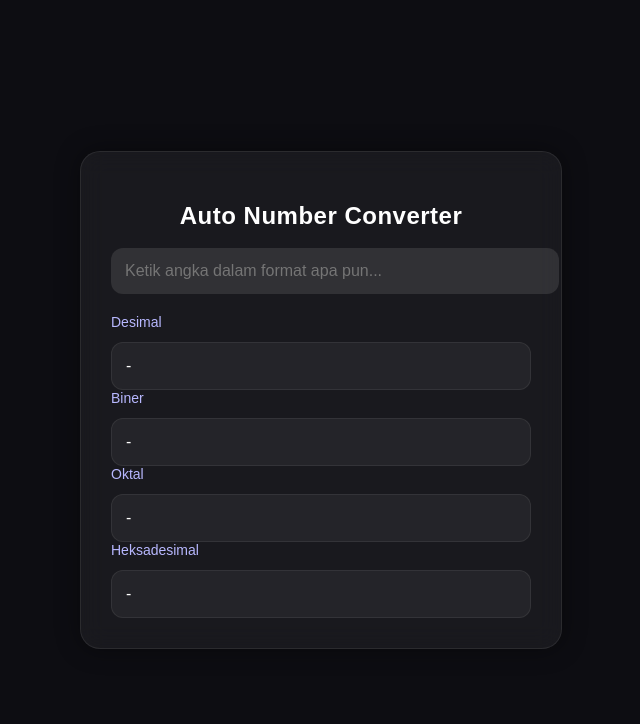
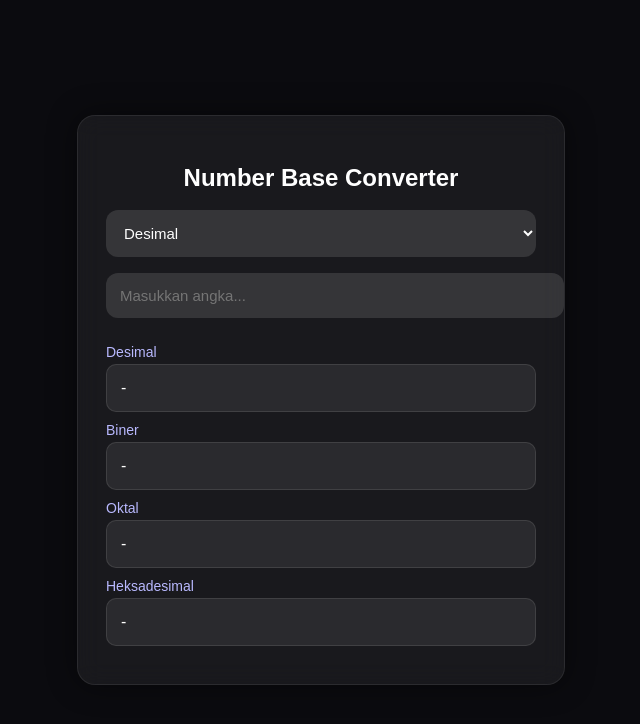
Before and after one commit to ryukazama-online/Converter, a plain HTML site: page index.html in a window 1280 px wide. Shown: the whole page, without its empty margins (319-959 px from the left). Drawn offline with Linux system fonts and the light colour scheme.

Commit message:
Update index.html

```diff
--- a/index.html
+++ b/index.html
@@ -3,124 +3,127 @@
 <head>
 <meta charset="UTF-8">
 <meta name="viewport" content="width=device-width, initial-scale=1.0">
-<title>Auto Number Converter</title>
+<title>Number Base Converter</title>
 
 <style>
     body {
         margin: 0;
-        padding: 0;
         font-family: "Poppins", sans-serif;
-        background: #0d0d12;
-        color: #fff;
+        background: #0b0b0f;
+        height: 100vh;
         display: flex;
         justify-content: center;
         align-items: center;
-        height: 100vh;
+        color: #fff;
     }
 
-    .box {
-        width: 420px;
-        padding: 30px;
-        border-radius: 20px;
-        background: rgba(255, 255, 255, 0.05);
-        border: 1px solid rgba(255, 255, 255, 0.08);
+    .container {
+        width: 430px;
+        padding: 28px;
+        border-radius: 18px;
+        background: rgba(255,255,255,0.06);
+        border: 1px solid rgba(255,255,255,0.08);
         backdrop-filter: blur(12px);
-        box-shadow: 0 0 25px rgba(0, 0, 0, 0.4);
+        box-shadow: 0 0 30px rgba(0,0,0,0.45);
     }
 
     h2 {
         text-align: center;
         margin-bottom: 18px;
         font-weight: 600;
-        letter-spacing: .5px;
     }
 
-    input {
+    select, input {
         width: 100%;
         padding: 14px;
         border-radius: 12px;
-        background: rgba(255,255,255,0.1);
         border: none;
         outline: none;
+        margin-bottom: 16px;
+        font-size: 15px;
+        background: rgba(255,255,255,0.12);
         color: #fff;
-        font-size: 16px;
-        margin-bottom: 20px;
-    }
-
-    .result {
-        margin-top: 12px;
-        padding: 14px;
-        background: rgba(255,255,255,0.05);
-        border-radius: 12px;
-        font-size: 16px;
-        border: 1px solid rgba(255,255,255,0.07);
     }
 
     .label {
-        color: #b8b8ff;
+        margin-top: 10px;
         font-size: 14px;
+        color: #b9b9ff;
         margin-bottom: 4px;
-        font-weight: 500;
+    }
+
+    .output {
+        background: rgba(255,255,255,0.08);
+        padding: 14px;
+        border-radius: 10px;
+        border: 1px solid rgba(255,255,255,0.1);
+        margin-bottom: 10px;
+        font-size: 16px;
     }
 </style>
 </head>
 <body>
 
-<div class="box">
-    <h2>Auto Number Converter</h2>
+<div class="container">
+    <h2>Number Base Converter</h2>
 
-    <input type="text" id="inputValue" placeholder="Ketik angka dalam format apa pun..." oninput="autoConvert()">
+    <select id="baseSelect" onchange="convert()">
+        <option value="10">Desimal</option>
+        <option value="2">Biner</option>
+        <option value="8">Oktal</option>
+        <option value="16">Heksadesimal</option>
+    </select>
+
+    <input type="text" id="inputNumber" placeholder="Masukkan angka..." oninput="convert()">
 
     <div class="label">Desimal</div>
-    <div class="result" id="dec">-</div>
+    <div class="output" id="outDec">-</div>
 
     <div class="label">Biner</div>
-    <div class="result" id="bin">-</div>
+    <div class="output" id="outBin">-</div>
 
     <div class="label">Oktal</div>
-    <div class="result" id="oct">-</div>
+    <div class="output" id="outOct">-</div>
 
     <div class="label">Heksadesimal</div>
-    <div class="result" id="hex">-</div>
+    <div class="output" id="outHex">-</div>
 </div>
 
+
 <script>
-function detectBase(str) {
-    if (/^[01]+$/i.test(str)) return 2;
-    if (/^[0-7]+$/i.test(str)) return 8;
-    if (/^[0-9A-F]+$/i.test(str)) return 16;
-    return 10;
-}
+function convert() {
+    const base = parseInt(document.getElementById("baseSelect").value);
+    const val = document.getElementById("inputNumber").value.trim();
 
-function autoConvert() {
-    let value = document.getElementById("inputValue").value.trim();
-
-    if (value === "") {
-        document.getElementById("dec").innerText = "-";
-        document.getElementById("bin").innerText = "-";
-        document.getElementById("oct").innerText = "-";
-        document.getElementById("hex").innerText = "-";
+    if (val === "") {
+        resetOutput();
         return;
     }
 
-    let base = detectBase(value);
     let decimal;
 
     try {
-        decimal = parseInt(value, base);
+        decimal = parseInt(val, base);
         if (isNaN(decimal)) throw "invalid";
     } catch {
-        document.getElementById("dec").innerText = "⚠️ Format tidak valid";
-        document.getElementById("bin").innerText = "-";
-        document.getElementById("oct").innerText = "-";
-        document.getElementById("hex").innerText = "-";
+        document.getElementById("outDec").innerText = "⚠ Format tidak valid";
+        document.getElementById("outBin").innerText = "-";
+        document.getElementById("outOct").innerText = "-";
+        document.getElementById("outHex").innerText = "-";
         return;
     }
 
-    document.getElementById("dec").innerText = decimal;
-    document.getElementById("bin").innerText = decimal.toString(2);
-    document.getElementById("oct").innerText = decimal.toString(8);
-    document.getElementById("hex").innerText = decimal.toString(16).toUpperCase();
+    document.getElementById("outDec").innerText = decimal;
+    document.getElementById("outBin").innerText = decimal.toString(2);
+    document.getElementById("outOct").innerText = decimal.toString(8);
+    document.getElementById("outHex").innerText = decimal.toString(16).toUpperCase();
+}
+
+function resetOutput() {
+    document.getElementById("outDec").innerText = "-";
+    document.getElementById("outBin").innerText = "-";
+    document.getElementById("outOct").innerText = "-";
+    document.getElementById("outHex").innerText = "-";
 }
 </script>
 
```
